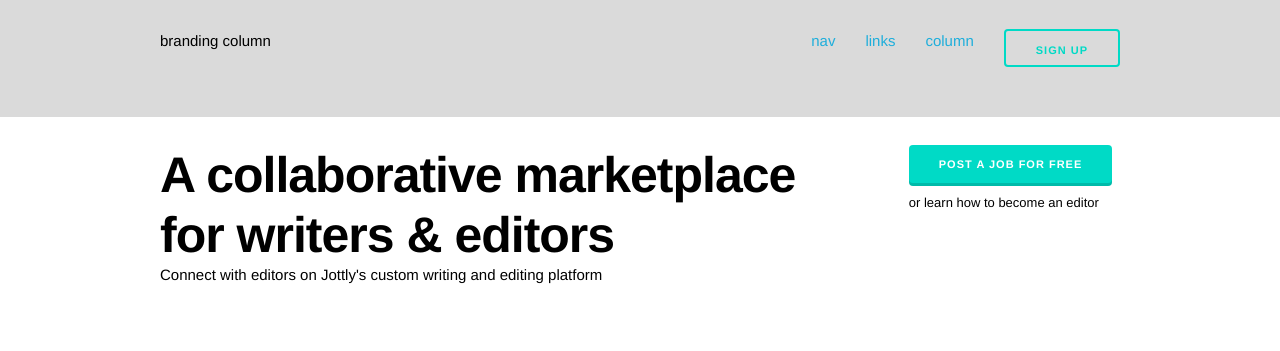
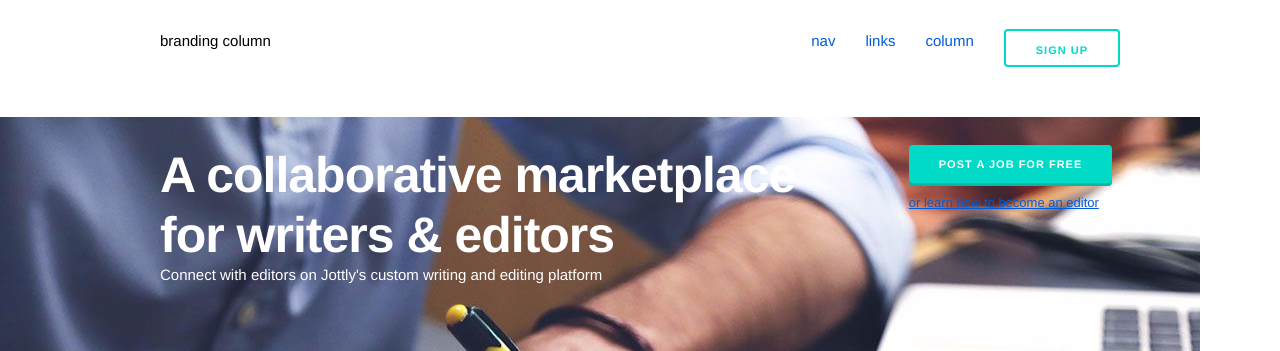
Before and after one commit to astridparisUX/Jottly, a website: page index.html in a window 1280 px wide. Shown: the top 351 px of the page. Drawn offline with Linux system fonts and the light colour scheme.

Commit message:
added photo to header

```diff
--- a/css/styles.css
+++ b/css/styles.css
@@ -65,8 +65,13 @@ body {
   color: #000;
 }
 
-.header {
-  background-color: #dadada;
+a {
+  color: #005CDA;
+}
+
+a:hover {
+  font-weight: 700; /*-- BOLDING MAKES THIS BIGGER; AFFECTING HERO LINK */
+  color: #005CDA;
 }
 
 .header ul {
@@ -78,6 +83,16 @@ body {
   display: inline-block;
   float: left;
   margin: 0 0 0 30px;
+}
+
+#hero {
+    color: #fff;
+    background: url(../images/writingphoto.jpg) no-repeat;
+    height: 250px;
+    margin: 0;
+    padding: 0;
+    /*-- HOW TO ALIGN TO MIDDLE?
+          AND HOW TO GET THE IMAGE LIKE THE MOCKUP?  */
 }
 
 /*-- PADDING FOR EACH OF THE MAIN SECTIONS */
@@ -251,17 +266,6 @@ h3 {
     -webkit-box-shadow: inset 0 1px 1px
 }
 
-#nav {
-    color: #000;
-    font-size: 16px;
-    font-family: "Proxima Nova", Helvetica, Arial, sans-serif;
-    font-weight: 500;
-}
-
-#hero {
-    color: #fff;
-}
-
 #quoteauthor {
     color: #666666;
     font-weight: bold;
--- a/index.html
+++ b/index.html
@@ -44,7 +44,8 @@
   </div>
 
   <!-- HERO -->
-  <div class="sections">
+  <div id="hero">
+    <div class="sections">
     <div class="container">
       <div class="row">
         <div class="nine columns">
@@ -59,11 +60,12 @@
         <div class="three columns">
           <a class="button button-primary" href="#">Post a job for free</a><br>
           <p class="editor">
-            or learn how to become an editor
+            <a href="#">or learn how to become an editor</a>
           </p>
         </div>
       </div>
     </div>
+  </div>
   </div>
 
   <!-- STEPS -->
```
Also changed, not shown: images/writingphoto.jpg (added), 1 other file.
